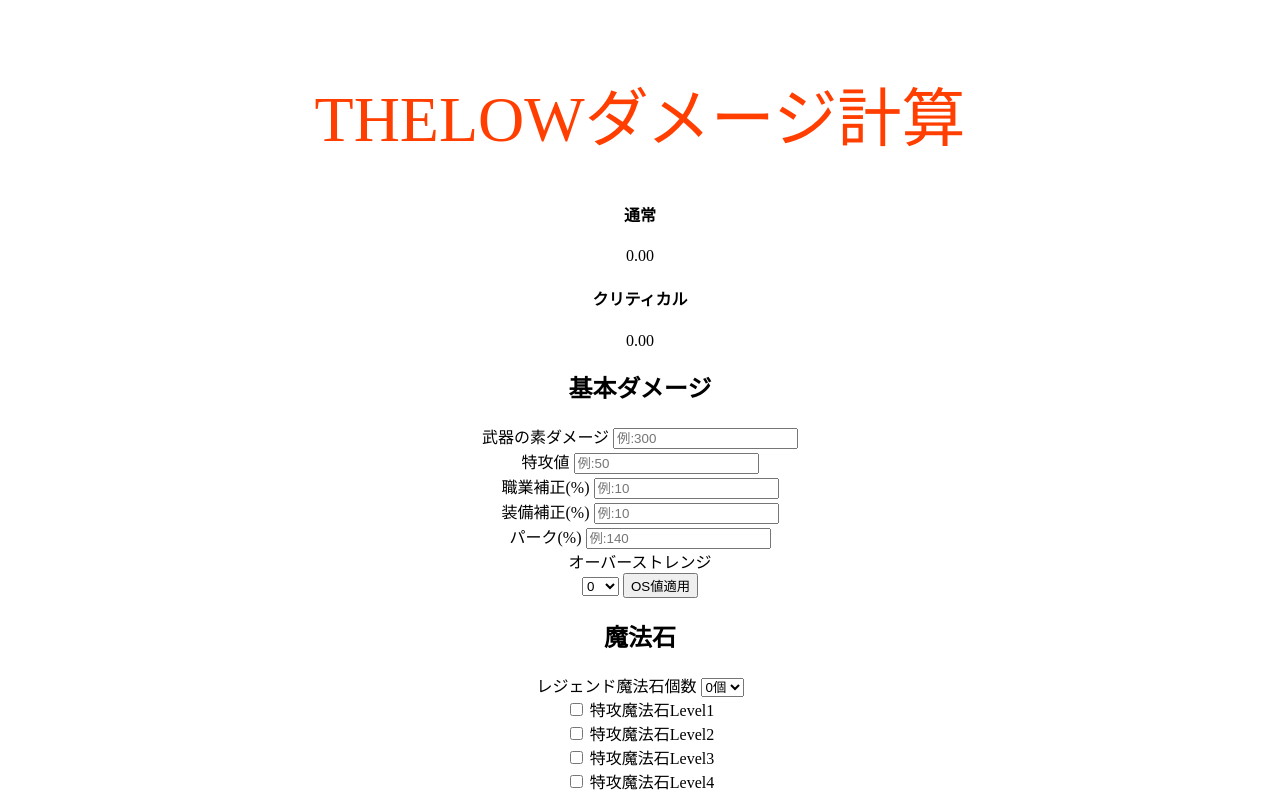
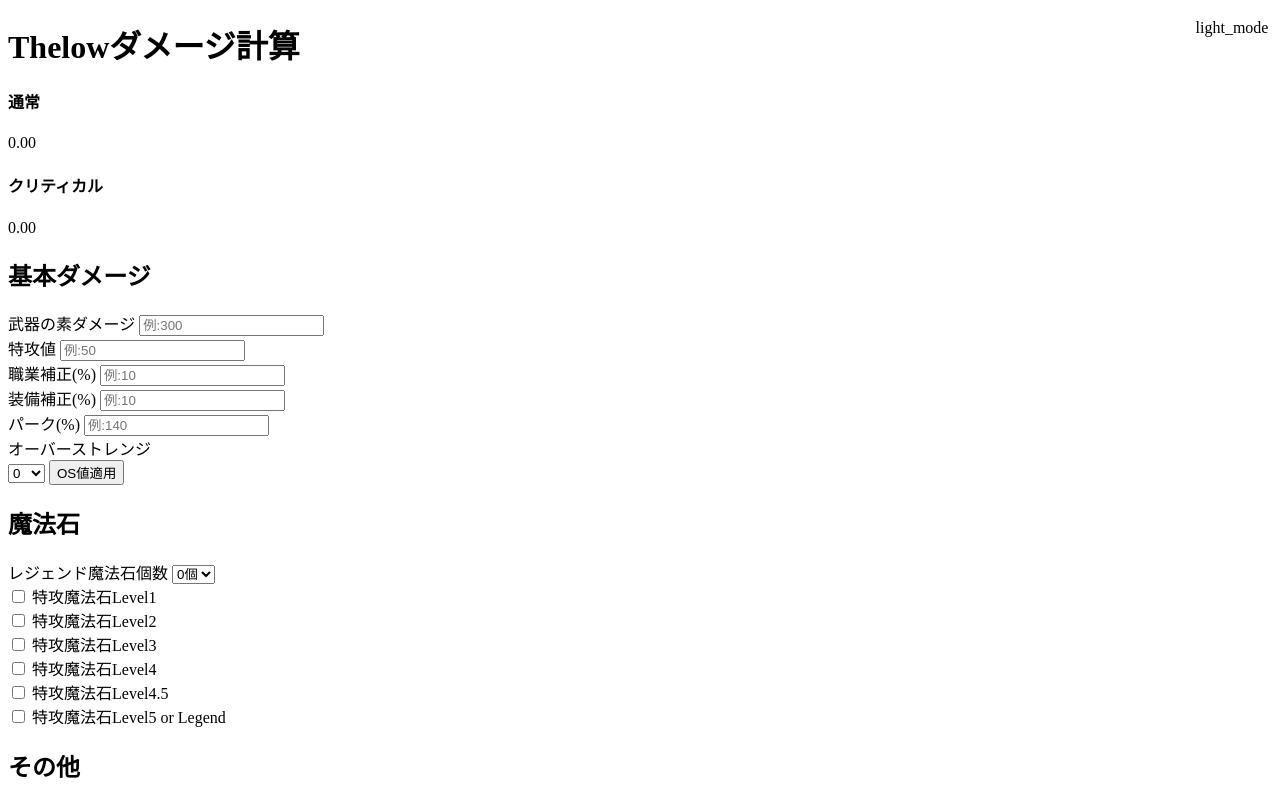
Before and after one commit to taichi3012/ThelowDamageCalculation, a Svelte app: page / in a window 1280 px wide. Shown: the top 796 px of the page. Built offline with nearby package versions, Linux system fonts and the light colour scheme; the HTML template or start-up script is replaced by a standard one.

Commit message:
Add dark mode with svelte

```diff
--- a/src/App.svelte
+++ b/src/App.svelte
@@ -1,6 +1,10 @@
 <script>
+	import ThemeButton from "./component/ThemeButton.svelte";
+	import { applyTheme } from "./main";
+
 	export let skill_data;
 	export let over_strength_values;
+	export let darkMode;
 
 	let weaponDamage = "";
 	let specialDamage = "";
@@ -62,7 +66,7 @@
 	}
 </script>
 
-<main>
+<main on:load={applyTheme()}>
 	<div class="container vbox">
 		<h1>Thelowダメージ計算</h1>
 		<div class="result vbox padding">
@@ -167,25 +171,9 @@
 			</div>
 		</div>
 		<p class="text-center">※特攻値の乗らないスキル(ショックストーンなど)は、特攻値を除いて計算しています。</p>
+		<ThemeButton bind:darkMode />
 	</div>
 </main>
 
 <style>
-	main {
-		text-align: center;
-		padding: 1em;
-		max-width: 240px;
-		margin: 0 auto;
-	}
-	h1 {
-		color: #ff3e00;
-		text-transform: uppercase;
-		font-size: 4em;
-		font-weight: 100;
-	}
-	@media (min-width: 640px) {
-		main {
-			max-width: none;
-		}
-	}
 </style>
--- /dev/null
+++ b/src/component/ThemeButton.svelte
@@ -0,0 +1,45 @@
+<script>
+	import { applyTheme } from "../main";
+
+	export let darkMode;
+
+	function toggleDarkMode() {
+		darkMode = !darkMode;
+		localStorage.setItem("dark_mode", darkMode);
+		applyTheme();
+	}
+</script>
+
+<div on:click={toggleDarkMode}>
+	<span class="material-icons" class:dark={darkMode} class:light={!darkMode}
+		>{darkMode ? "dark_mode" : "light_mode"}</span
+	>
+</div>
+
+<style>
+	div {
+		width: 3em;
+		border-radius: 1em;
+		background: var(--bg-sub);
+		user-select: none;
+		cursor: pointer;
+		position: absolute;
+		top: 1em;
+		right: 1em;
+		height: 1.5em;
+		display: flex;
+		align-items: center;
+		justify-content: center;
+	}
+
+	.light {
+		transition: transform ease-in 0.3s;
+		transform: translateX(-0.5em);
+	}
+
+	.dark {
+		transition: transform ease-in 0.3s;
+		transform: translateX(0.5em);
+		justify-content: right;
+	}
+</style>
--- a/src/main.js
+++ b/src/main.js
@@ -7,7 +7,19 @@ const app = new App({
 	props: {
 		skill_data,
 		over_strength_values,
+		darkMode: localStorage.getItem("dark_mode") == "true",
 	},
 });
 
+export function applyTheme() {
+	const darkMode = localStorage.getItem("dark_mode") == "true";
+
+	//Apply theme attribute
+	if (darkMode) {
+		document.documentElement.setAttribute("theme", "dark");
+	} else {
+		document.documentElement.removeAttribute("theme");
+	}
+}
+
 export default app;
```
Also changed, not shown: 5 other files (tests, documents, lock files or other folders).
